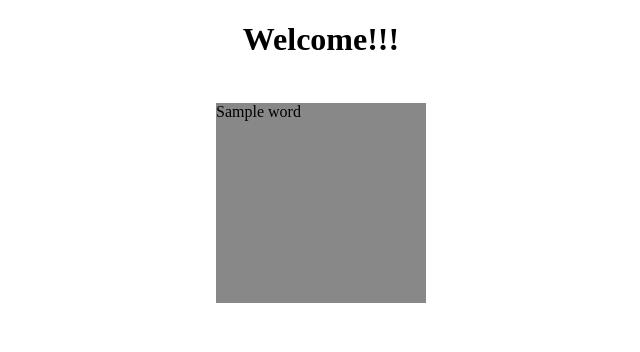
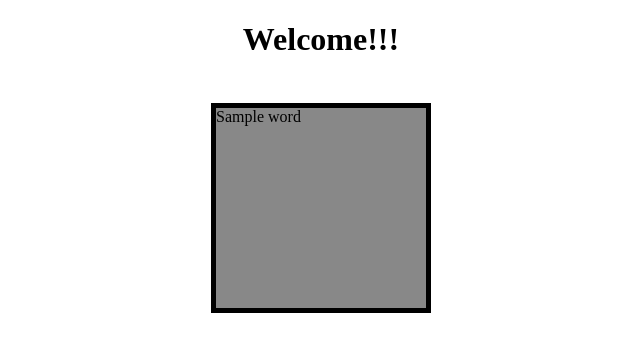
Before and after one commit to cgbridgewater/Python, a Flask app: template flask/fundamentals/playground_assignment/templates/play.html in a window 1280 px wide. Shown: the top 352 px of the page, without its empty margins (319-959 px from the left). Run offline with Flask 2, Linux system fonts and the light colour scheme; the template is opened without the code that fills it: most values are stand-ins (such as "Sample title", 1, 10 or a date in 2020).

Commit message:
updated box border style

```diff
--- a/flask/fundamentals/playground_assignment/static/css/style.css
+++ b/flask/fundamentals/playground_assignment/static/css/style.css
@@ -19,4 +19,5 @@ h1{
     width: 210px;
     background-color: lightblue;
     margin: 10px;
+    border: 5px solid black;
 }
```
